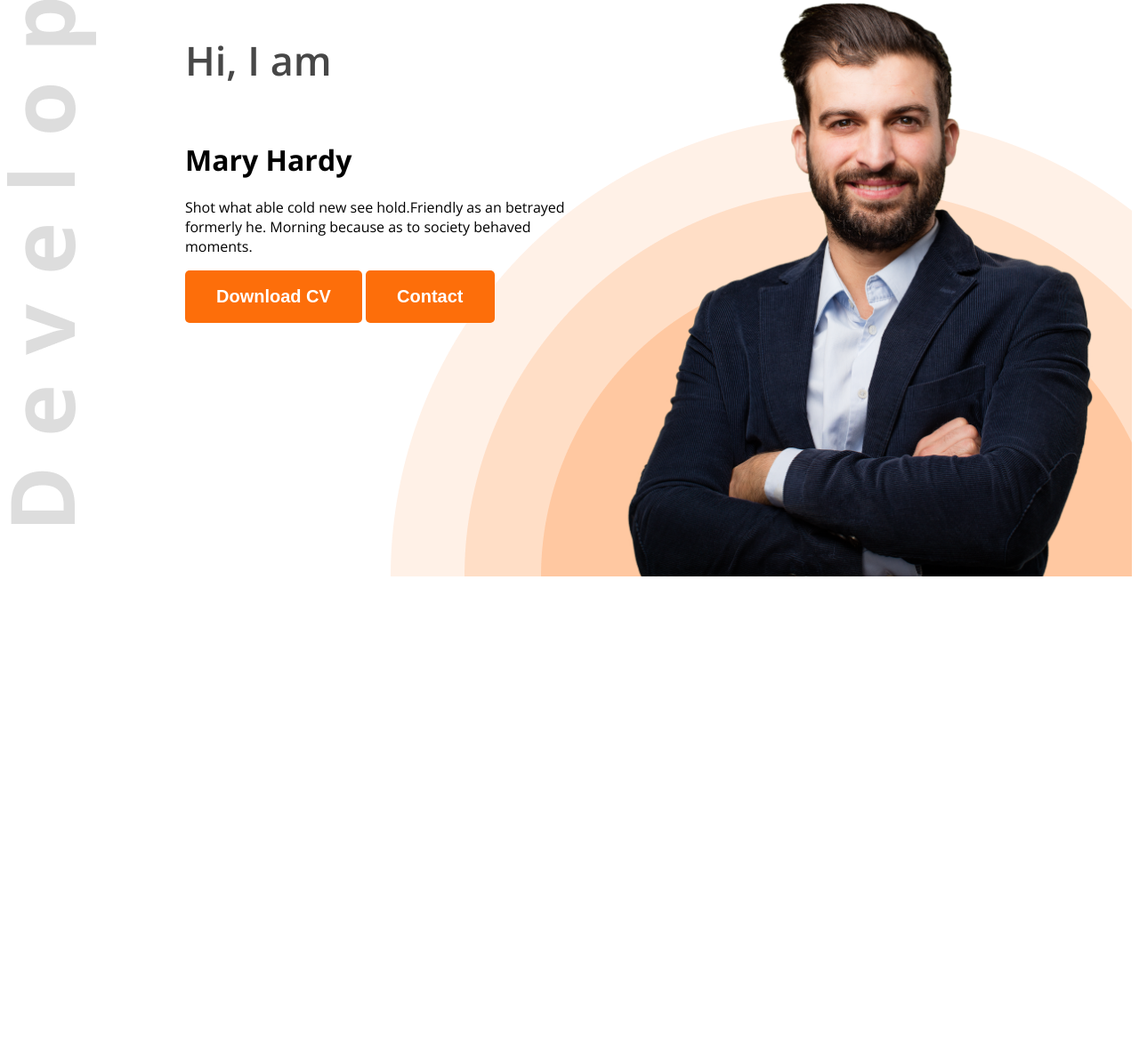
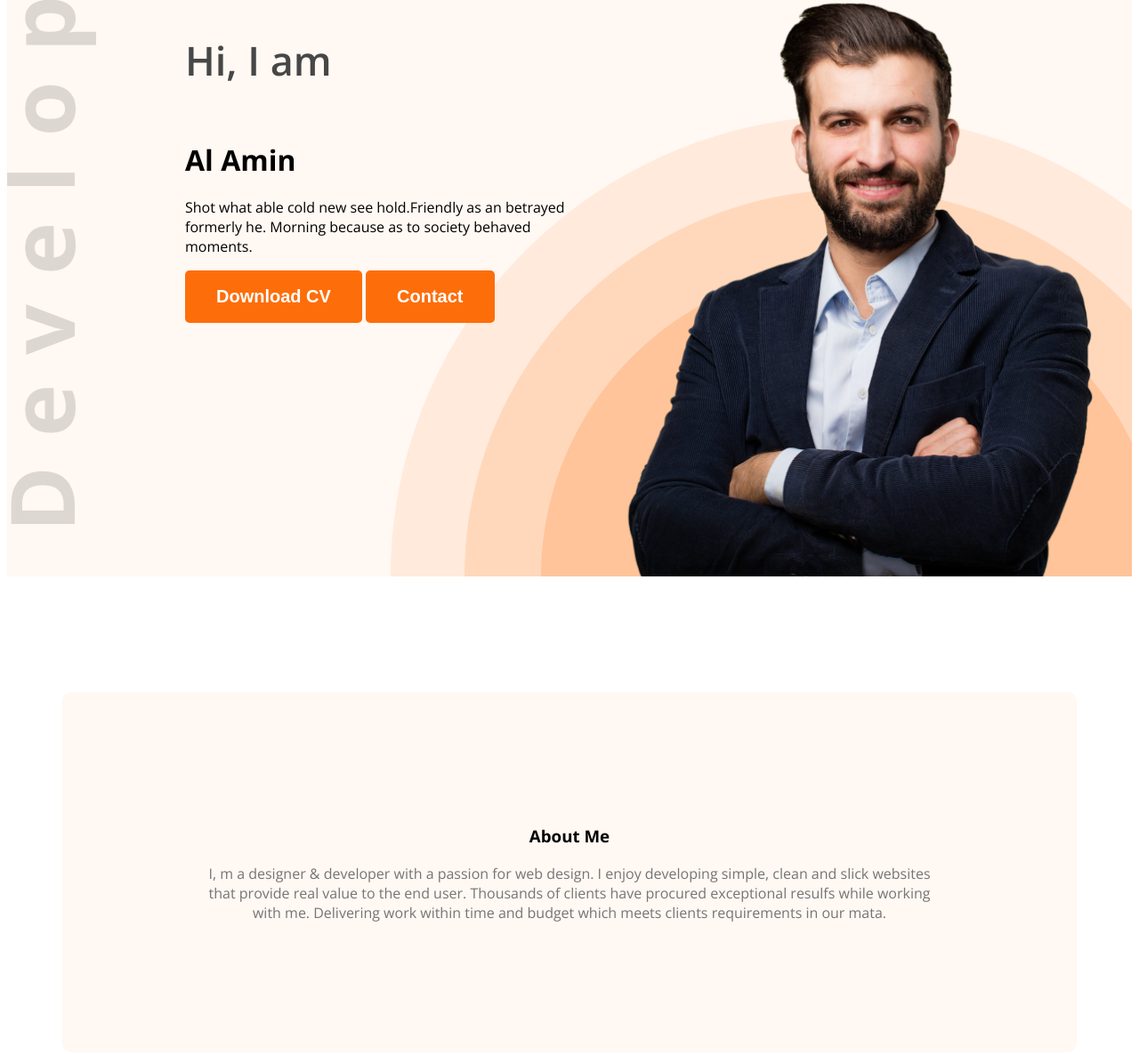
Before and after one commit to Alamin2099/web-devloper-portfolio, a plain HTML site: page index.html in a window 1280 px wide. Shown: the part 182-1368 px from the top of the page at 89% size. Before the commit the page ends 846 px from the top, so only its background shows below. Drawn offline with nearby package versions, Linux system fonts and the light colour scheme.

Commit message:
added background

```diff
--- a/index.html
+++ b/index.html
@@ -10,7 +10,7 @@
     <link rel="stylesheet" href="style/style.css"
 </head>
 <body class="open-sans-normal">
-    <header class="header">
+    <header class="header secondary-bg">
         <nav>
             <h3
             class="nav-title">Ma<span class="text-primary">r</span>y</h3>
@@ -23,7 +23,7 @@
         <div class="banner">
             <div class="banner-content">
             <h4 class="banner-greetings dark-2"> Hi, I am</h4>
-            <h1 class="banner-title">Mary Hardy</h1>
+            <h1 class="banner-title">Al Amin</h1>
 
             <p class="banner-description">
                 Shot what able cold new see hold.Friendly as an betrayed formerly he. Morning because as to society behaved moments.
@@ -41,7 +41,12 @@
         </p>
     </header>
     <main>
-
+        <section class="about secondary-bg">
+            <h3 class="section-title">About Me</h3>
+            <p class="section-description">
+                I, m a designer & developer with a passion for web design. I enjoy developing simple, clean and slick websites that provide real value to the end user. Thousands of clients have procured exceptional resulfs while working with me. Delivering work within time and budget which meets clients requirements in our mata.
+            </p>
+        </section>
     </main>
     <footer>
 
--- a/style/style.css
+++ b/style/style.css
@@ -16,6 +16,9 @@
 }
 /* nav styles */
 /* shared style */
+.secondary-bg{
+    background-color: #FFF8F3;
+}
 .text-primary{
     color: #FD6E0A }
 nav{
@@ -37,6 +40,17 @@ nav{
     border-radius: 5px;
     border: none;
 }
+.sectio-title{
+    font size: 35px;
+    font-weight: bold;
+    color: #181818;
+}
+
+.section-description{
+    font size: 18px;
+    color: #757575;
+}
+
 .nav-title{
     font-weight: 800;
     font-size: 45px;
@@ -76,3 +90,15 @@ font-size: 20px;
 .banner-profile-picture{
     width: 580px;
 }
+/*about*/
+.about{
+    border-radius: 10px;
+    padding: 130px 150px;
+}
+/*main style*/
+main{
+    max-width: 1140px;
+    margin: 0 auto;
+    text-align: center;
+    margin-top: 130px;
+}
```
